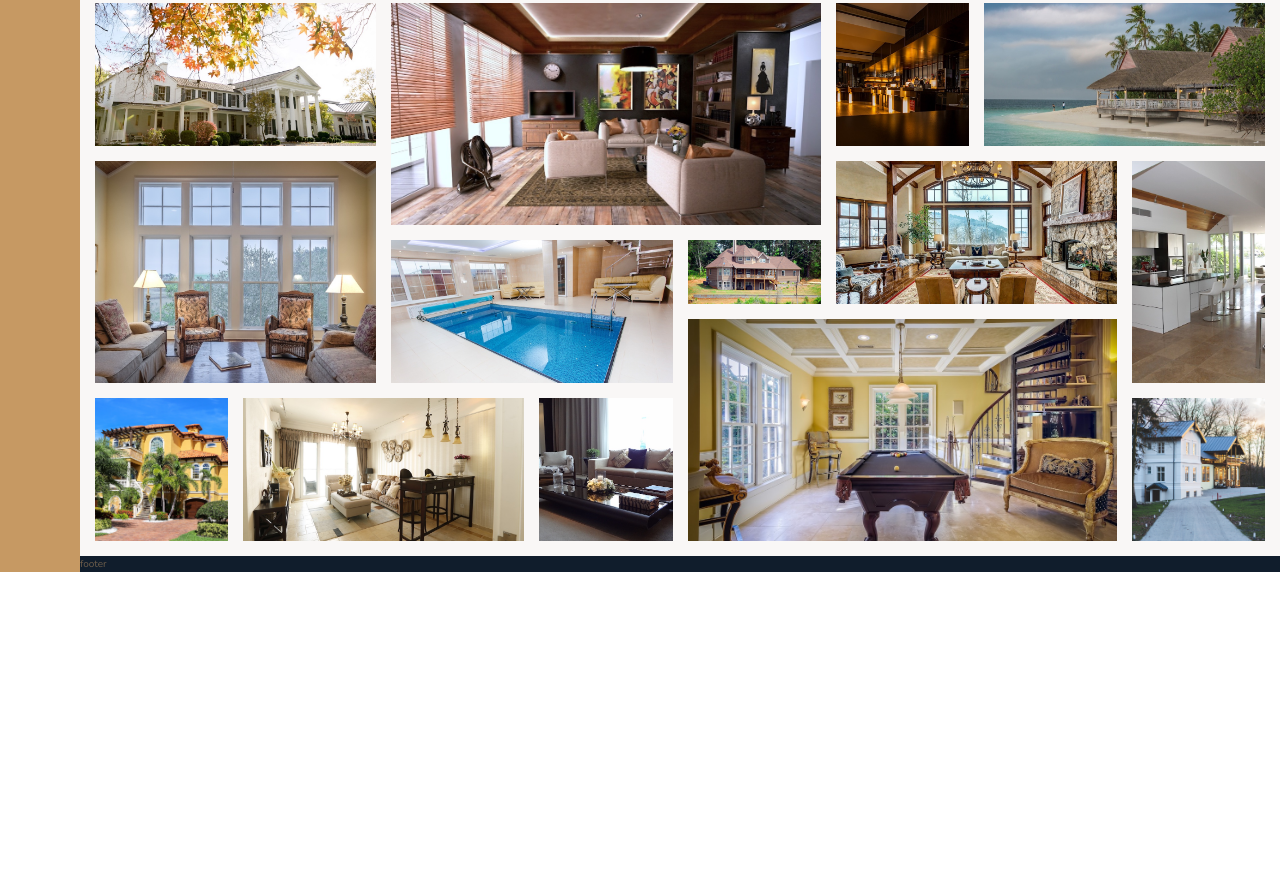
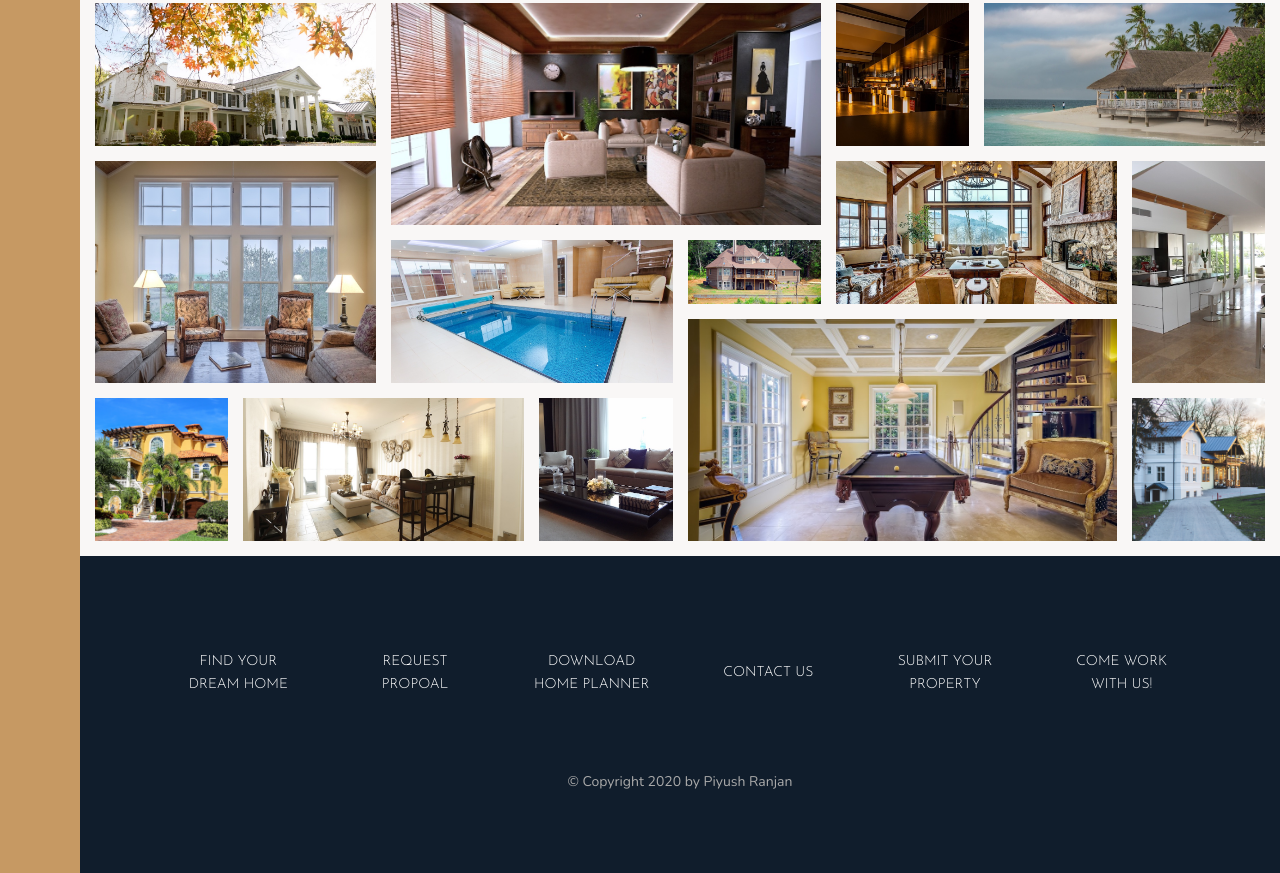
Before and after one commit to itsPiyush01/Nexter, a website: page index.html in a window 1280 px wide. Shown: the part 3084-3957 px from the top of the page. Before the commit the page ends 3656 px from the top, so only its background shows below. Drawn offline with nearby package versions, Linux system fonts and the light colour scheme.

Commit message:
Build the Footer

```diff
--- a/index.html
+++ b/index.html
@@ -365,6 +365,19 @@
           class="gallery__img"
         />
     </section>
-    <footer class="footer">footer</footer>
+    <footer class="footer">
+      <ul class="nav">
+        <li class="nav_item"><a href="#" class="nav__link">Find your dream home</a></li>
+        <li class="nav_item"><a href="#" class="nav__link">Request propoal</a></li>
+        <li class="nav_item"><a href="#" class="nav__link">Download home planner</a></li>
+        <li class="nav_item"><a href="#" class="nav__link">Contact us</a></li>
+        <li class="nav_item"><a href="#" class="nav__link">submit your property</a></li>
+        <li class="nav_item"><a href="#" class="nav__link">Come work with us!</a></li>
+      </ul>
+
+      <p class="copyright">
+        &copy; Copyright 2020 by Piyush Ranjan
+      </p>
+    </footer>
   </body>
 </html>
--- a/sass/_footer.scss
+++ b/sass/_footer.scss
@@ -1,4 +1,44 @@
 .footer {
   background-color: $color-secondary;
   grid-column: full-start/full-end;
+
+  padding: 8rem;
 }
+
+.nav {
+  list-style: none;
+  display: grid;
+  grid-template-columns: repeat(auto-fit, minmax(15rem, 1fr));
+  grid-gap: 2rem;
+  align-items: center;
+
+  &__link:link,
+  &__link:visited {
+    font-size: 1.4rem;
+    color: #fff;
+    text-decoration: none;
+    font-family: $font-display;
+    text-transform: uppercase;
+    text-align: center;
+    padding: 1.5rem;
+    display: block;
+
+    transition: all 0.2s;
+  }
+
+  &__link:hover,
+  &__link:active {
+    background-color: rgba(#fff, 0.5);
+    transform: translateY(-3px);
+  }
+}
+
+.copyright {
+  font-size: 1.4rem;
+  color: $color-grey-light-2;
+  margin-top: 6rem;
+  margin-right: auto;
+  margin-left: auto;
+  text-align: center;
+  width: 70%;
+}
```
Also changed, not shown: css/style.css.
